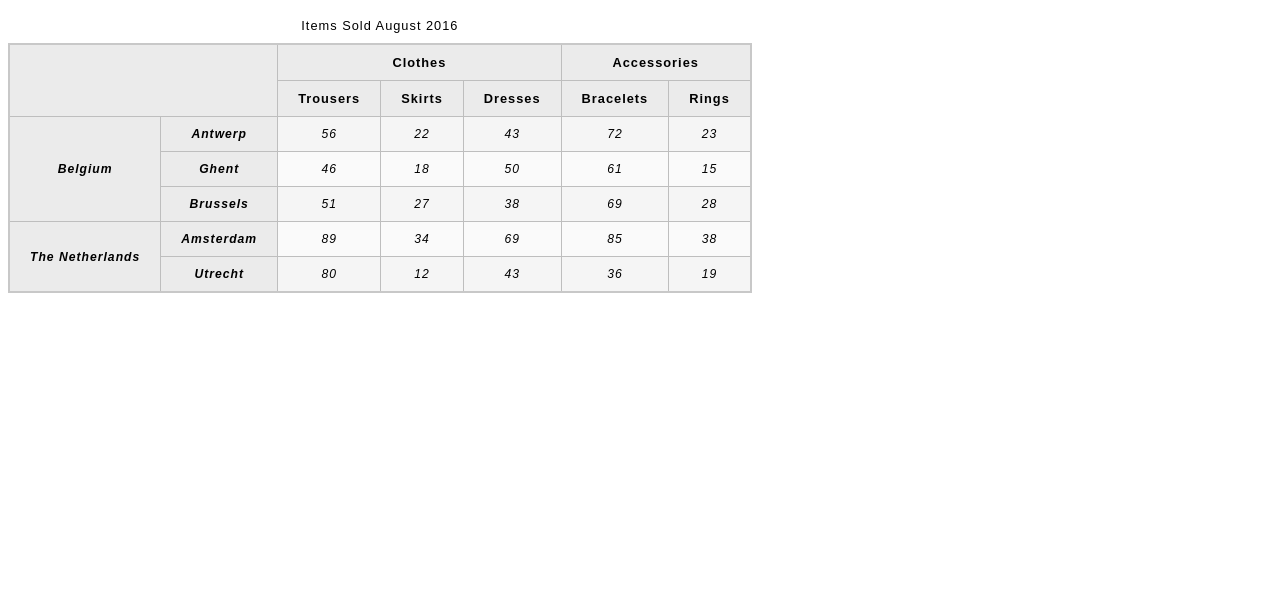
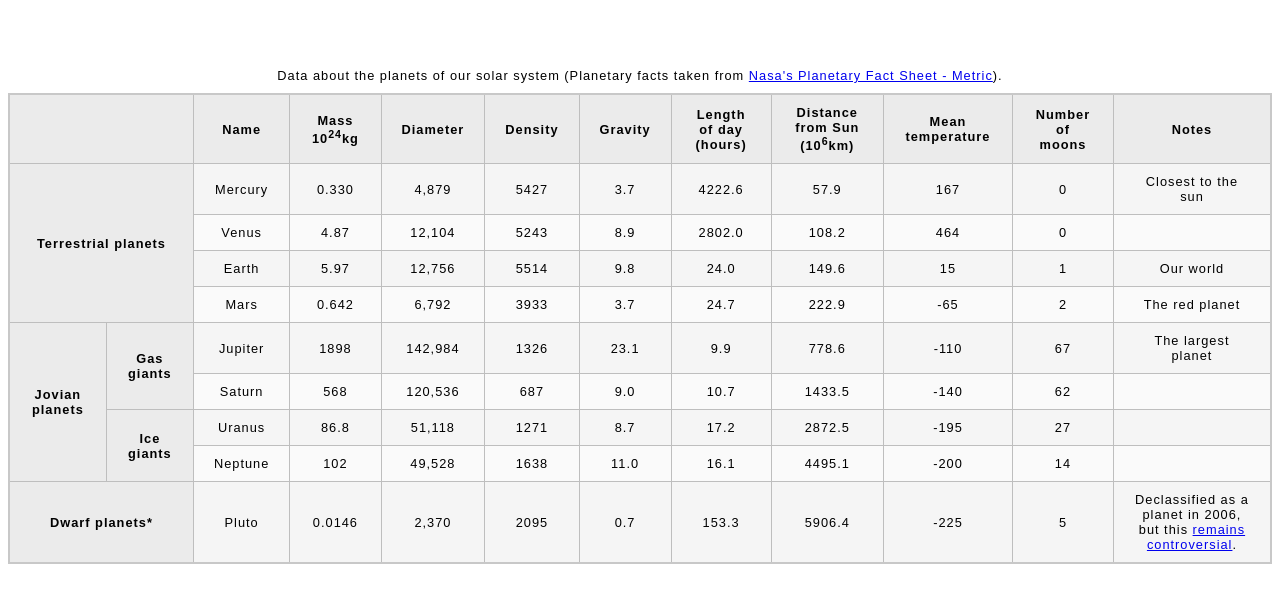
Before and after one commit to diminishedcaustic/tables, a plain HTML site: page index.html in a window 1280 px wide. Drawn offline with Linux system fonts and the light colour scheme.

Commit message:
MDN Challenge: Structuring a planet data table

```diff
--- a/index.html
+++ b/index.html
@@ -3,80 +3,142 @@
   <head>
     <meta charset="utf-8">
     <meta name="viewport" content="width=device-width">
-    <title>My spending record</title>
+    <title>Table template</title>
     <link href="minimal-table.css" rel="stylesheet" type="text/css">
-    <style>
-        tbody {
-            font-size: 95%;
-            font-style: italic;
-        }
-
-        tfoot {
-            font-weight: bold;
-        }
-    </style>
   </head>
   <body>
+    <div class="container">
         <table>
-        <caption>Items Sold August 2016</caption>
+            <caption>Data about the planets of our solar system (Planetary facts taken from <a href="http://nssdc.gsfc.nasa.gov/planetary/factsheet/">Nasa's Planetary Fact Sheet - Metric</a>).</caption>
             <thead>
                 <tr>
-                <th colspan="2" rowspan="2"></th>
-                <th colspan="3" scope="colgroup">Clothes</th>
-                <th colspan="2" scope="colgroup">Accessories</th>
-            </tr>
-            <tr>
-                <th scope="col">Trousers</th>
-                <th scope="col">Skirts</th>
-                <th scope="col">Dresses</th>
-                <th scope="col">Bracelets</th>
-                <th scope="col">Rings</th>
+                    <th colspan="2"></th>
+                    <th>Name</th>
+                    <th>Mass 10<sup>24</sup>kg</th>
+                    <th>Diameter</th>
+                    <th>Density</th>
+                    <th>Gravity</th>
+                    <th>Length of day (hours)</th>
+                    <th>Distance from Sun (10<sup>6</sup>km)</th>
+                    <th>Mean temperature</th>
+                    <th>Number of moons</th>
+                    <th>Notes</th>
                 </tr>
             </thead>
             <tbody>
                 <tr>
-                <th rowspan="3" scope="rowgroup">Belgium</th>
-                <th scope="row">Antwerp</th>
-                <td>56</td>
-                <td>22</td>
-                <td>43</td>
-                <td>72</td>
-                <td>23</td>
+                    <th rowspan="4" colspan="2">Terrestrial planets</th>
+                    <td>Mercury</td>
+                    <td>0.330</td>
+                    <td>4,879</td>
+                    <td>5427</td>
+                    <td>3.7</td>
+                    <td>4222.6</td>
+                    <td>57.9</td>
+                    <td>167</td>
+                    <td>0</td>
+                    <td>Closest to the sun</td>
                 </tr>
                 <tr>
-                <th scope="row">Ghent</th>
-                <td>46</td>
-                <td>18</td>
-                <td>50</td>
-                <td>61</td>
-                <td>15</td>
+                    <td>Venus</td>
+                    <td>4.87</td>
+                    <td>12,104</td>
+                    <td>5243</td>
+                    <td>8.9</td>
+                    <td>2802.0</td>
+                    <td>108.2</td>
+                    <td>464</td>
+                    <td>0</td>
+                    <td></td>
                 </tr>
                 <tr>
-                <th scope="row">Brussels</th>
-                <td>51</td>
-                <td>27</td>
-                <td>38</td>
-                <td>69</td>
-                <td>28</td>
+                    <td>Earth</td>
+                    <td>5.97</td>
+                    <td>12,756</td>
+                    <td>5514</td>
+                    <td>9.8</td>
+                    <td>24.0</td>
+                    <td>149.6</td>
+                    <td>15</td>
+                    <td>1</td>
+                    <td>Our world</td>
                 </tr>
                 <tr>
-                <th rowspan="2" scope="rowgroup">The Netherlands</th>
-                <th scope="row">Amsterdam</th>
-                <td>89</td>
-                <td>34</td>
-                <td>69</td>
-                <td>85</td>
-                <td>38</td>
+                    <td>Mars</td>
+                    <td>0.642</td>
+                    <td>6,792</td>
+                    <td>3933</td>
+                    <td>3.7</td>
+                    <td>24.7</td>
+                    <td>222.9</td>
+                    <td>-65</td>
+                    <td>2</td>
+                    <td>The red planet</td>
                 </tr>
                 <tr>
-                <th scope="row">Utrecht</th>
-                <td>80</td>
-                <td>12</td>
-                <td>43</td>
-                <td>36</td>
-                <td>19</td>
+                    <th rowspan="4">Jovian planets</th>
+                    <th rowspan="2">Gas giants</th>
+                    <td>Jupiter</td>
+                    <td>1898</td>
+                    <td>142,984</td>
+                    <td>1326</td>
+                    <td>23.1</td>
+                    <td>9.9</td>
+                    <td>778.6</td>
+                    <td>-110</td>
+                    <td>67</td>
+                    <td>The largest planet</td>
+                </tr>
+                    <td>Saturn</td>
+                    <td>568</td>
+                    <td>120,536</td>
+                    <td>687</td>
+                    <td>9.0</td>
+                    <td>10.7</td>
+                    <td>1433.5</td>
+                    <td>-140</td>
+                    <td>62</td>
+                    <td></td>
+                <tr>
+                    <th rowspan="2">Ice giants</th>
+                    <td>Uranus</td>
+                    <td>86.8</td>
+                    <td>51,118</td>
+                    <td>1271</td>
+                    <td>8.7</td>
+                    <td>17.2</td>
+                    <td>2872.5</td>
+                    <td>-195</td>
+                    <td>27</td>
+                    <td></td>
+                </tr>
+                <tr>
+                    <td>Neptune</td>
+                    <td>102</td>
+                    <td>49,528</td>
+                    <td>1638</td>
+                    <td>11.0</td>
+                    <td>16.1</td>
+                    <td>4495.1</td>
+                    <td>-200</td>
+                    <td>14</td>
+                    <td></td>
+                </tr>
+                <tr>
+                    <th colspan="2">Dwarf planets*</th>
+                    <td>Pluto</td>
+                    <td>0.0146</td>
+                    <td>2,370</td>
+                    <td>2095</td>
+                    <td>0.7</td>
+                    <td>153.3</td>
+                    <td>5906.4</td>
+                    <td>-225</td>
+                    <td>5</td>
+                    <td>Declassified as a planet in 2006, but this <a href="http://www.usatoday.com/story/tech/2014/10/02/pluto-planet-solar-system/16578959/">remains controversial</a>.</td>
                 </tr>
             </tbody>
         </table>
+    </div>
   </body>
 </html>
--- a/minimal-table.css
+++ b/minimal-table.css
@@ -33,3 +33,12 @@ tr:nth-child(odd) td {
 caption {
   padding: 10px;
 }
+
+body {
+  display: flex;
+  justify-content: center;
+}
+
+.container {
+  margin-top: 50px;
+}
```
Also changed, not shown: planets-data.txt (added). Lines whose indentation alone changed are shown as unchanged.
